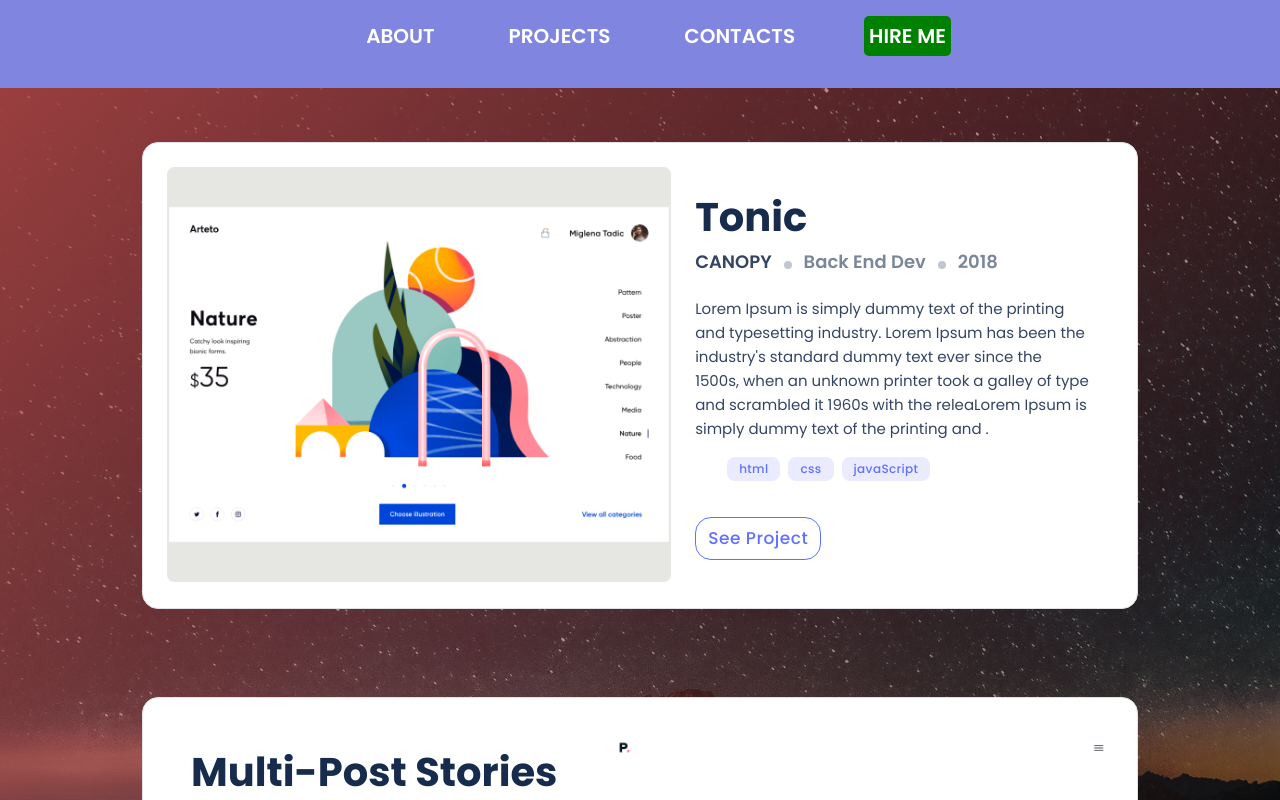
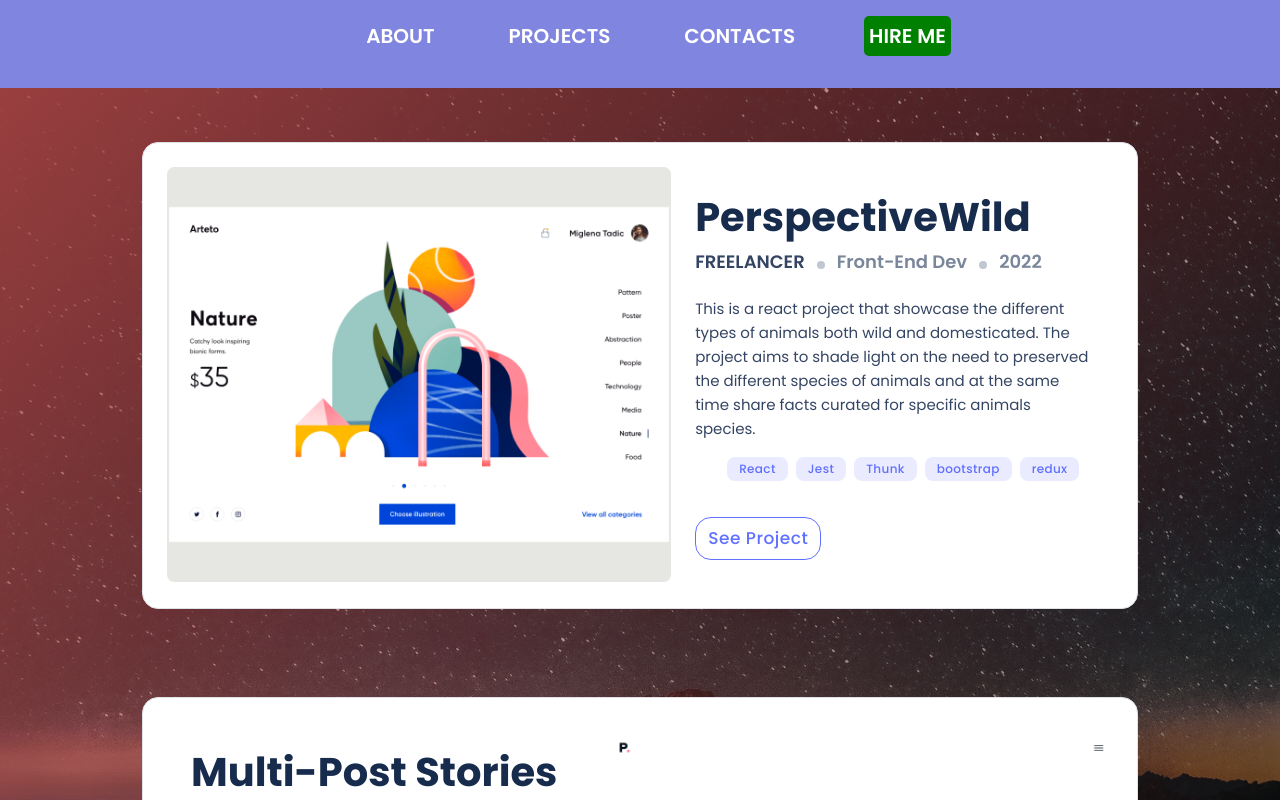
Before and after one commit to daudi13/daudi, a React (Create React App) app: page /Projects in a window 1280 px wide. Shown: the top 800 px of the page. Built offline with nearby package versions, Linux system fonts and the light colour scheme.

Commit message:
Add perspective wild

```diff
--- a/src/components/DataBase/DataBase.js
+++ b/src/components/DataBase/DataBase.js
@@ -1,12 +1,14 @@
 
 const modals = [{
   modalId: 'con-1',
-  name: 'Tonic',
-  desc: "Lorem Ipsum is simply dummy text of the printing and typesetting industry. Lorem Ipsum has been the industry's standard dummy text ever since the 1500s, when an unknown printer took a galley of type and scrambled it 1960s with the releaLorem Ipsum is simply dummy text of the printing and .",
+  name: 'PerspectiveWild',
+  desc: "This is a react project that showcase the different types of animals both wild and domesticated. The project aims to shade light on the need to preserved the different species of animals and at the same time share facts curated for specific animals species. ",
   order: 'order--one',
   imageOneDesktop: './images/Card-images/SnapshootPortfolioDesktop1.png',
-  skillSet: ['html', 'css', 'javaScript'],
-  jobProfile: ['CANOPY', 'Back End Dev', 2018],
+  skillSet: ['React', 'Jest', 'Thunk', 'bootstrap', 'redux'],
+  jobProfile: ['FREELANCER', 'Front-End Dev', 2022],
+  liveDemo:'https://6262b89a578849338355be2c--benevolent-peony-90404f.netlify.app/',
+  gitHub:'https://github.com/daudi13/seafood',
 },
 {
   modalId: 'con-2',
```
